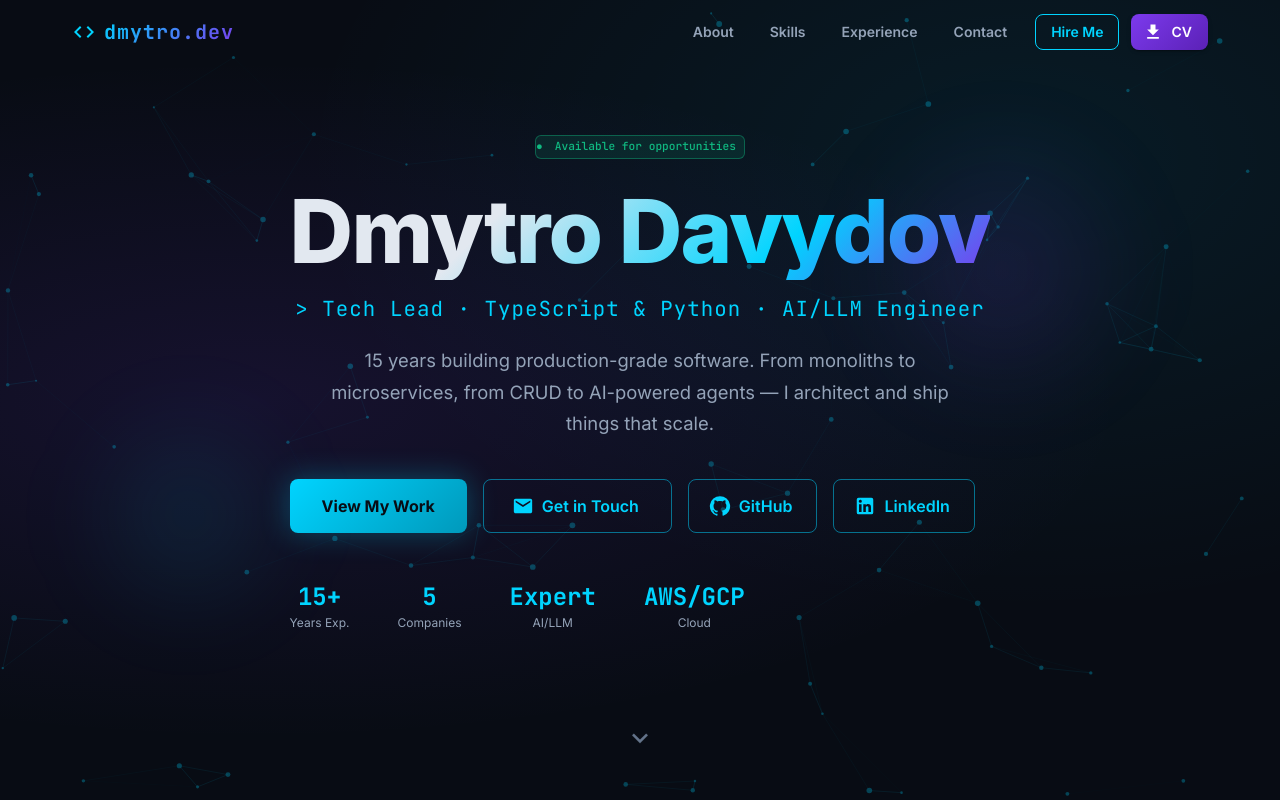
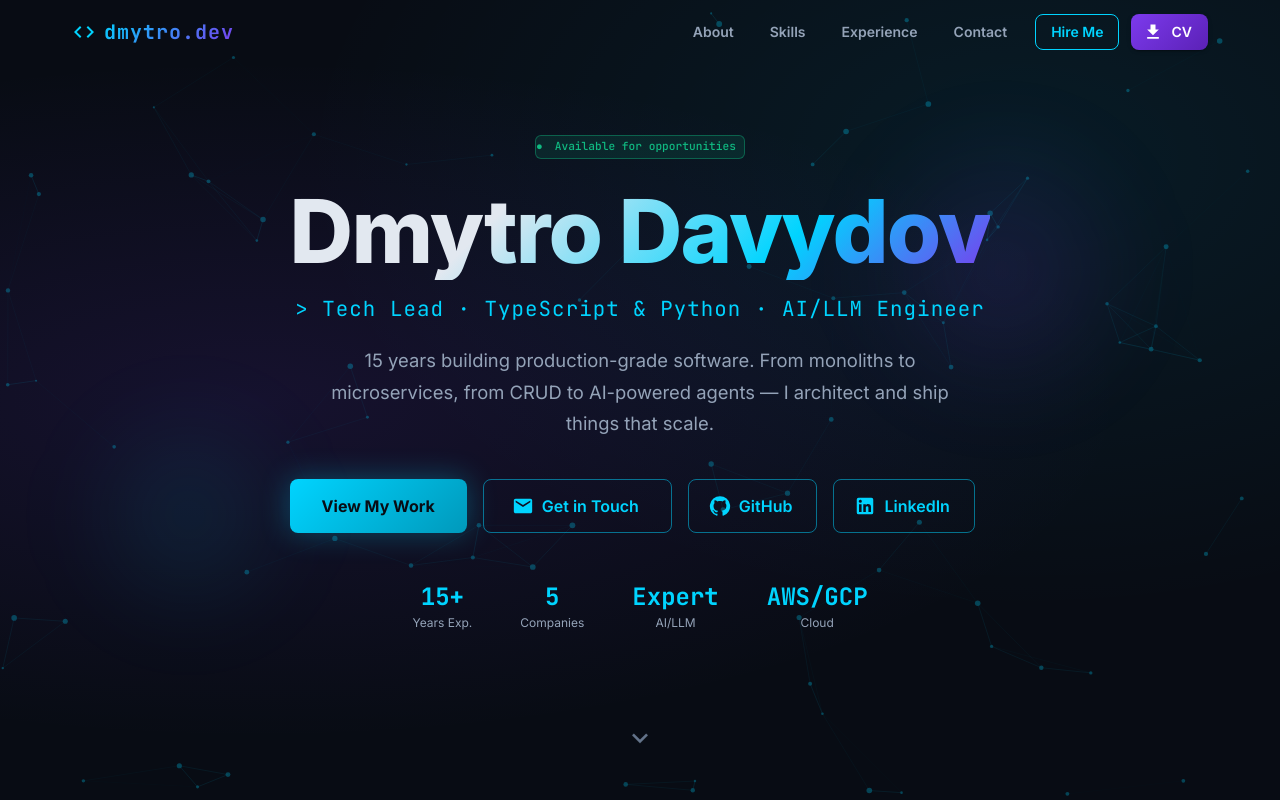
Before and after one commit to dmytro-davydov-dev/dmytro-davydov-dev.github.io, a React (Vite) app: page / in a window 1280 px wide. Shown: the top 800 px of the page. Built offline with nearby package versions, Linux system fonts and the light colour scheme.

Commit message:
HeroSection info line centered

```diff
--- a/src/components/HeroSection.jsx
+++ b/src/components/HeroSection.jsx
@@ -303,8 +303,7 @@ const HeroSection = () => {
         <Stack
           direction="row"
           spacing={{ xs: 3, md: 6 }}
-          justifyContent="center"
-          sx={{ mb: 4 }}
+          sx={{ mb: 4, justifyContent: 'center' }}
         >
           {[
             { value: '15+', label: 'Years Exp.' },
```
